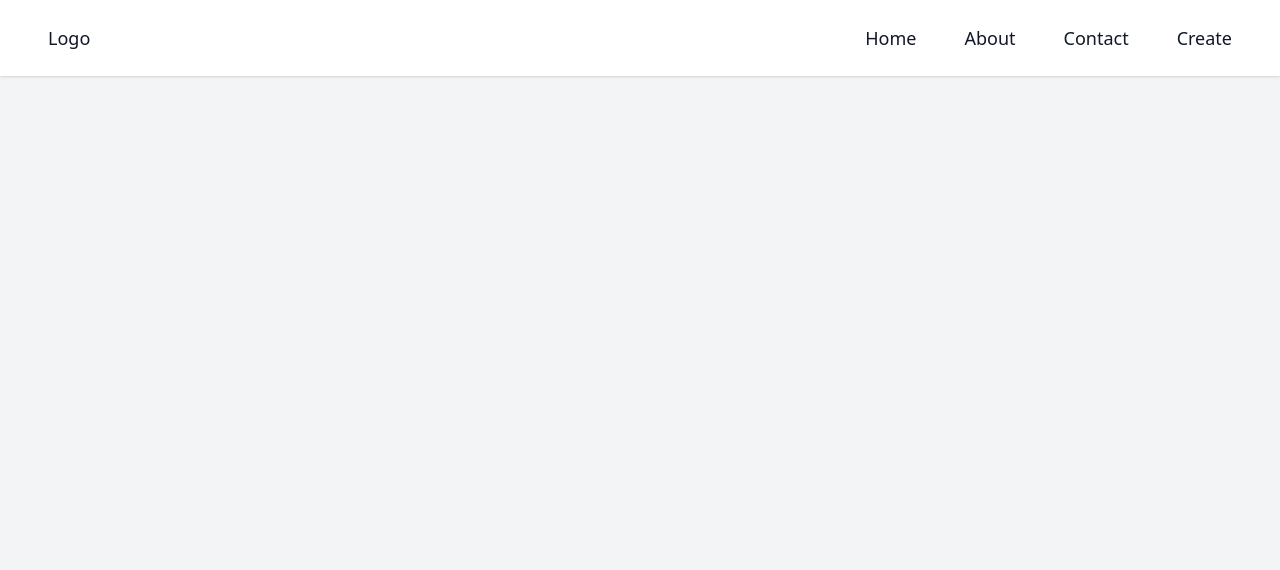
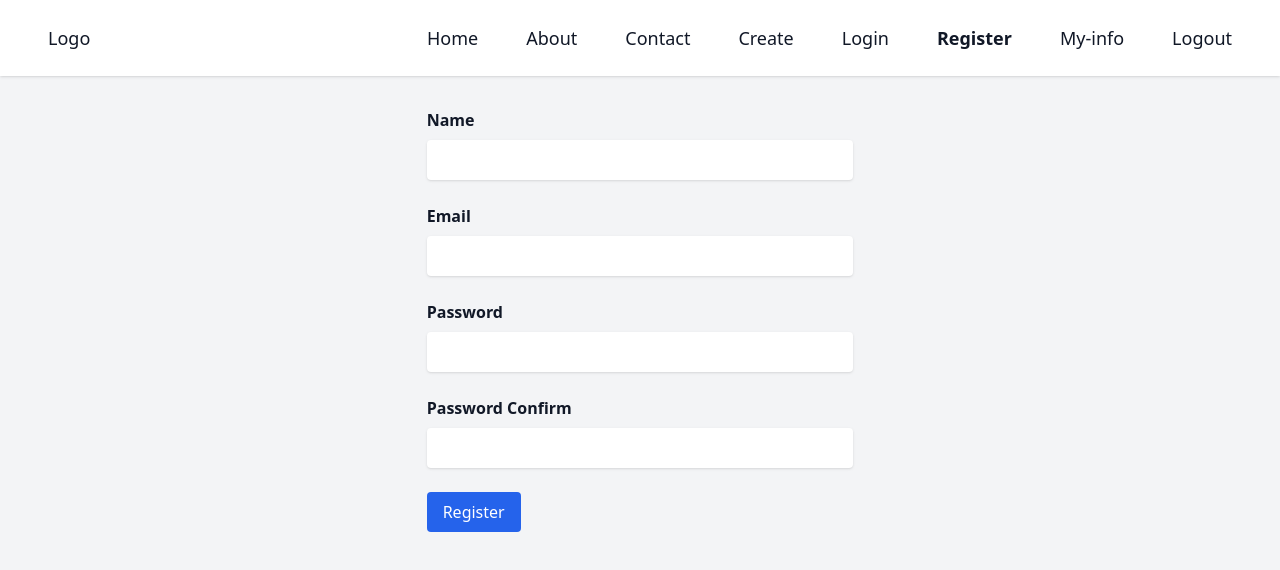
Before and after one commit to themrb8/nuxt3cc, a Nuxt app: page /register in a window 1280 px wide. Shown: the top 570 px of the page. Built offline with nearby package versions, Linux system fonts and the light colour scheme.

Commit message:
Section 2 | Authentication with Sanctum

```diff
--- a/layouts/default.vue
+++ b/layouts/default.vue
@@ -20,6 +20,18 @@
                                 <li>
                                     <NuxtLink to="/create">Create</NuxtLink>
                                 </li>
+                                <li>
+                                    <NuxtLink to="/login">Login</NuxtLink>
+                                </li>
+                                <li>
+                                    <NuxtLink to="/register">Register</NuxtLink>
+                                </li>
+                                <li>
+                                    <NuxtLink to="/my-info">My-info</NuxtLink>
+                                </li>
+                                <li>
+                                    <a href="#" @click.prevent="logout">Logout</a>
+                                </li>
                             </ul>
                         </div>
                 </div>
@@ -36,4 +48,17 @@
 
 <script setup>
 const title = useState('title', ()  => 'Nuxt Three Blog')
+const { $apiFetch } = useNuxtApp()
+
+async function logout() {
+    try {
+        await $apiFetch('/logout', {
+            method: 'POST',
+        })
+    } catch (err) {
+        console.log(err.data)
+    } finally {
+        window.location.pathname = '/'
+    }
+}
 </script>
--- a/package.json
+++ b/package.json
@@ -13,6 +13,7 @@
   },
   "dependencies": {
     "@tailwindcss/line-clamp": "^0.4.2",
-    "date-fns": "^2.29.3"
+    "date-fns": "^2.29.3",
+    "js-cookie": "^3.0.1"
   }
 }
--- /dev/null
+++ b/pages/login.vue
@@ -0,0 +1,73 @@
+<template>
+    <div class="container mx-auto w-1/2 py-8">
+        <Title>Login | {{ title }}</Title>
+        <ul
+        v-if="errors.length > 0"
+        class="mb-4 list-disc list-inside text-sm text-red-600">
+            <li v-for="(error, index) in errors" :key="index">
+                {{ error }}
+            </li>
+        </ul>
+        <form action="#" class="space-y-6" @submit.prevent="login">
+            <div>
+                <label for="email" class="block font-semibold">Email</label>
+                <input
+                type="email"
+                v-model="email"
+                id="email"
+                class="px-2 py-2 w-full shadow rounded mt-2"
+                />
+            </div>
+            <div>
+                <label for="password" class="block font-semibold">Password</label>
+                <input
+                v-model="password"
+                id="password"
+                class="px-2 py-2 w-full shadow rounded mt-2"
+                />
+            </div>
+            <div>
+                <button
+                type="submit"
+                class="inline-block bg-blue-600 hover:bg-blue-700 text-white rounded px-4 py-2"
+                >Login</button>
+                <span v-show="isLoading">Loading...</span>
+            </div>
+        </form>
+    </div>
+</template>
+
+<script setup>
+    const title = useState('title')
+
+    const email = ref('')
+    const password = ref('')
+    const isLoading = ref(false)
+    const errors = ref([])
+
+    const { $apiFetch } = useNuxtApp()
+
+    function csrf() {
+        return $apiFetch('/sanctum/csrf-cookie')
+    }
+    async function login() {
+        await csrf()
+
+        isLoading.value = true
+
+        try {
+            await $apiFetch('/login', {
+                method: 'POST',
+                body: {
+                    email: email.value,
+                    password: password.value,
+                },
+            })
+            window.location.pathname = '/my-info'
+        } catch (err) {
+            console.log(err.data)
+            errors.value = Object.values(err.data.errors).flat()
+        }
+        isLoading.value = false
+    }
+</script>
--- /dev/null
+++ b/pages/my-info.vue
@@ -0,0 +1,34 @@
+<template>
+    <div class="container mx-auto w-1/2 py-8">
+        <Title>My Info | {{ title }}</Title>
+        <div>
+            <div>Name: {{ user?.name }}</div>
+            <div>Email: {{ user?.email }}</div>
+        </div>
+
+        <div class="mt-4">
+            <h3 class="text-2xl">My Posts</h3>
+            <ul v-if="posts">
+                <li v-for="post in posts" :key="post.id">
+                    <NuxtLink
+                    :to="`/posts/${post.id}`"
+                    class="text-blue-600 hover:underline"
+                    >{{ post.title }}</NuxtLink>
+                </li>
+            </ul>
+        </div>
+    </div>
+</template>
+
+<script setup>
+const title = useState('title')
+const user = ref(null)
+const posts = ref([])
+
+const { $apiFetch } = useNuxtApp()
+
+onMounted(async () => {
+    user.value = await $apiFetch('/api/user')
+    posts.value = await $apiFetch('/api/user/posts')
+})
+</script>
--- /dev/null
+++ b/pages/register.vue
@@ -0,0 +1,99 @@
+<template>
+    <div class="container mx-auto w-1/3 py-8">
+      <Title>Register | {{ title }}</Title>
+      <ul
+        v-if="errors.length > 0"
+        className="mb-4 list-disc list-inside text-sm text-red-600"
+      >
+        <li v-for="(error, index) in errors" :key="index">
+          {{ error }}
+        </li>
+      </ul>
+      <form action="#" class="space-y-6" @submit.prevent="register">
+        <div>
+          <label for="name" class="block font-semibold">Name</label>
+          <input
+            type="text"
+            v-model="name"
+            id="name"
+            class="px-2 py-2 w-full shadow rounded mt-2"
+          />
+        </div>
+        <div>
+          <label for="email" class="block font-semibold">Email</label>
+          <input
+            type="text"
+            v-model="email"
+            id="email"
+            class="px-2 py-2 w-full shadow rounded mt-2"
+          />
+        </div>
+        <div>
+          <label for="password" class="block font-semibold">Password</label>
+          <input
+            type="password"
+            v-model="password"
+            id="password"
+            class="px-2 py-2 w-full shadow rounded mt-2"
+          />
+        </div>
+
+        <div>
+          <label for="passwordConfirm" class="block font-semibold"
+            >Password Confirm</label
+          >
+          <input
+            type="password"
+            v-model="passwordConfirm"
+            id="passwordConfirm"
+            class="px-2 py-2 w-full shadow rounded mt-2"
+          />
+        </div>
+
+        <div>
+          <button
+            class="inline-block bg-blue-600 hover:bg-blue-700 text-white rounded px-4 py-2"
+          >
+            Register
+          </button>
+          <span v-if="isLoading">Loading...</span>
+        </div>
+      </form>
+    </div>
+  </template>
+
+<script setup>
+  const title = useState('title')
+  const router = useRouter()
+  const name = ref('')
+  const email = ref('')
+  const password = ref('')
+  const passwordConfirm = ref('')
+  const isLoading = ref(false)
+  const errors = ref([])
+  const { $apiFetch } = useNuxtApp()
+  function csrf() {
+    return $apiFetch('/sanctum/csrf-cookie')
+  }
+  async function register() {
+    await csrf()
+    // isLoading.value = true
+    try {
+      await $apiFetch('/register', {
+        method: 'POST',
+        body: {
+          name: name.value,
+          email: email.value,
+          password: password.value,
+          password_confirmation: passwordConfirm.value,
+        },
+      })
+      alert('Registered')
+      window.location.pathname = '/my-info'
+    } catch (err) {
+      console.log(err.data)
+      errors.value = Object.values(err.data.errors).flat()
+    }
+    // isLoading.value = false
+  }
+</script>
--- a/plugins/apiFetch.js
+++ b/plugins/apiFetch.js
@@ -1,5 +1,18 @@
 import { defineNuxtPlugin } from '#app'
+import Cookies from 'js-cookie'
+
 export default defineNuxtPlugin(nuxtApp => {
   const config = useRuntimeConfig()
-  nuxtApp.provide('apiFetch', $fetch.create({ baseURL: config.public.BASE_URL }))
+
+  nuxtApp.provide(
+    'apiFetch',
+    $fetch.create({
+      baseURL: config.public.BASE_URL,
+      credentials: 'include',
+      headers: {
+        Accept: 'application/json',
+        'X-XSRF-TOKEN': Cookies.get('XSRF-TOKEN'),
+      }
+    })
+  )
 })
```
Also changed, not shown: 1 other file (tests, documents, lock files or other folders).
